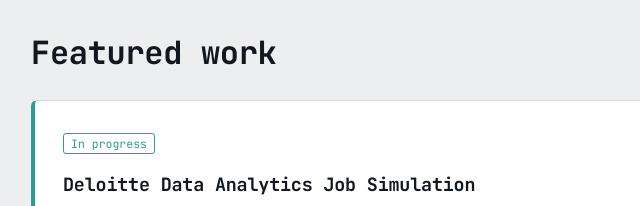
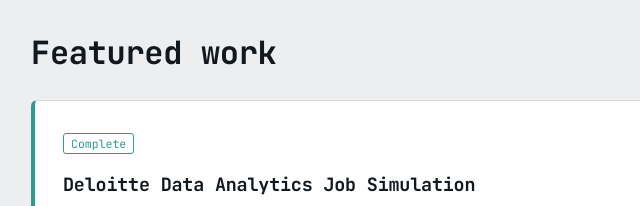
Before and after one commit to anshsharma2674/anshsharma2674.github.io, a plain HTML site: page index.html in a window 1280 px wide. Shown: the part 2240-2446 px from the top of the page, 113-753 px from the left. Drawn offline with nearby package versions, Linux system fonts and the light colour scheme; animation ran at ten frames a second.

Commit message:
Change work status from 'In progress' to 'Complete'

```diff
--- a/index.html
+++ b/index.html
@@ -394,7 +394,7 @@
       <h2>Featured work</h2>
       <div class="work-grid work-grid-single">
         <article class="work-card tilt">
-          <span class="work-status">In progress</span>
+          <span class="work-status">Complete</span>
           <h3>Deloitte Data Analytics Job Simulation</h3>
           <p>A simulation of Deloitte's data analytics work for Daikibo, a manufacturing client. Working in Tableau to import factory telemetry data, build a calculated field that scores downtime by equipment status, and chart downtime by factory and by device type — with the two charts linked so selecting a factory filters the device breakdown.</p>
           <ul class="tag-list">
```
